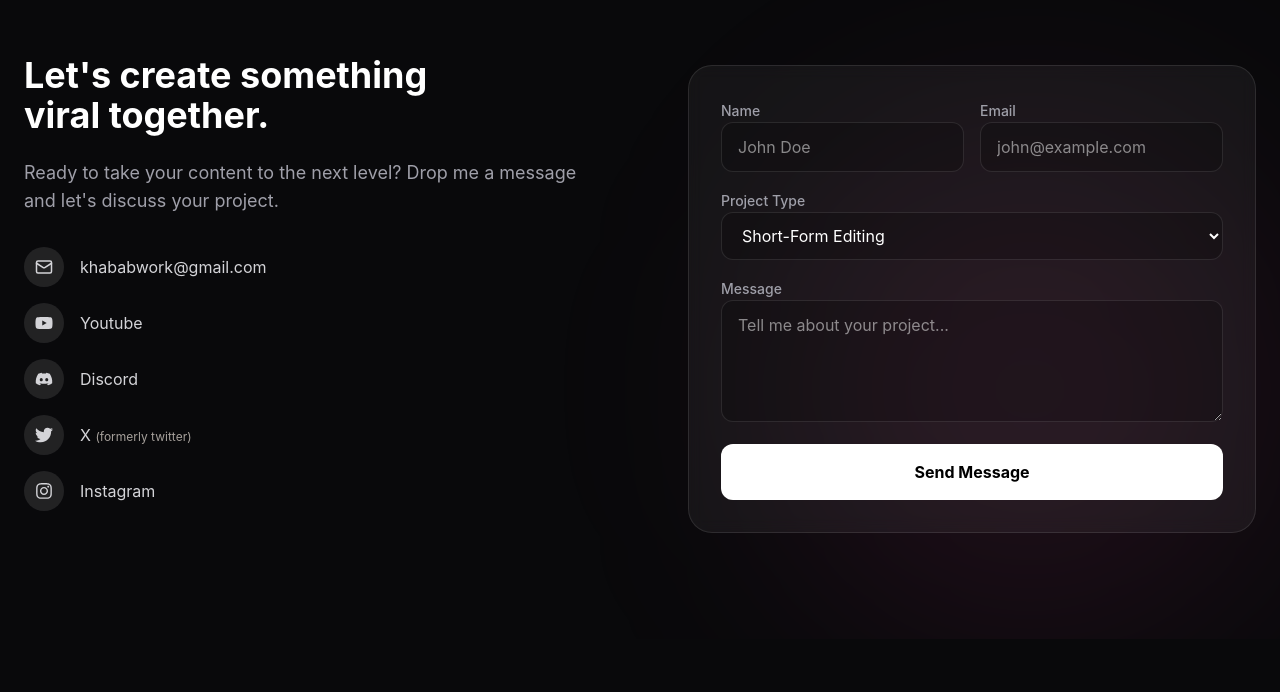
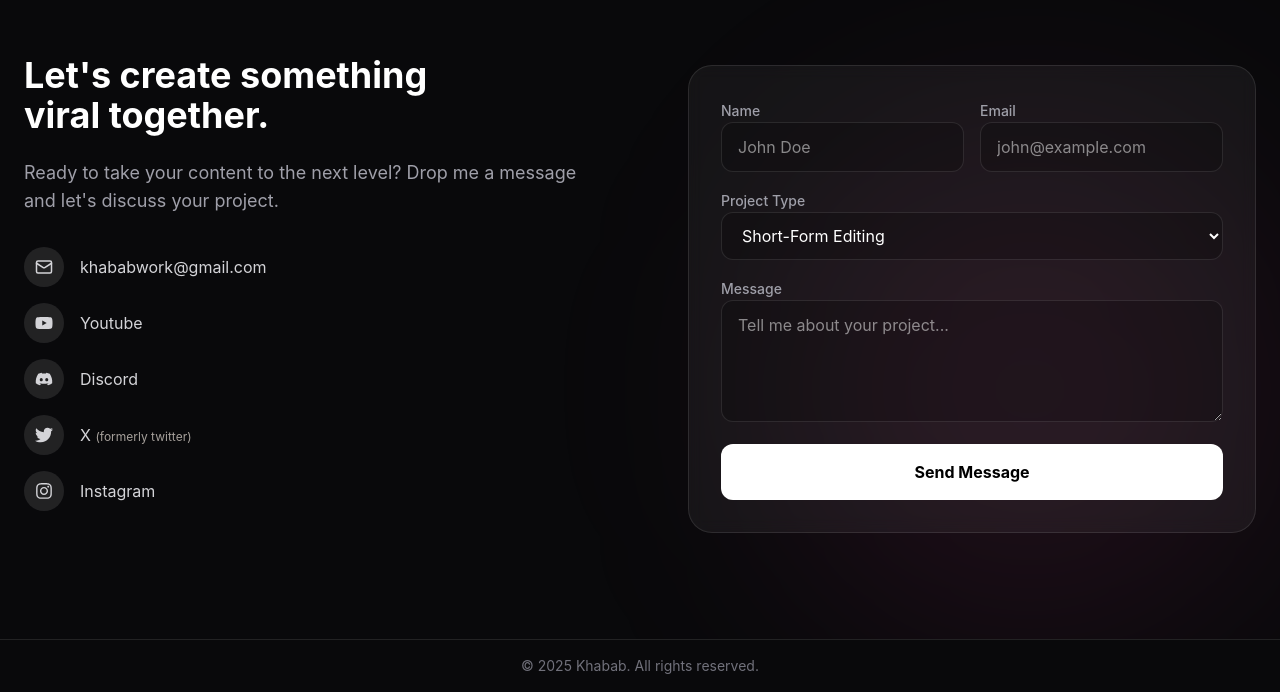
Before and after one commit to khababwork/portfolio, a React (Vite) app: page / in a window 1280 px wide. Shown: the part 2371-3063 px from the top of the page. Before the commit the page ends 3010 px from the top, so only its background shows below. Built offline with nearby package versions, Linux system fonts and the light colour scheme.

Commit message:
feat(Footer): Add Footer component and integrate it into the main App layout

```diff
--- a/src/App.jsx
+++ b/src/App.jsx
@@ -3,6 +3,7 @@ import Hero from "./components/Hero";
 import Work from "./components/Work";
 import Skills from "./components/Skills";
 import Contact from "./components/Contact";
+import Footer from "./components/Footer";
 
 function App() {
   return (
@@ -14,6 +15,7 @@ function App() {
         <Skills />
         <Contact />
       </main>
+      <Footer />
     </div>
   );
 }
--- /dev/null
+++ b/src/components/Footer.jsx
@@ -0,0 +1,10 @@
+const Footer = () => (
+  <footer className="border-t border-white/10 bg-zinc-950 py-4">
+    <div className="container mx-auto px-6 text-center">
+      <p className="text-zinc-500 text-sm">
+        © 2025 Khabab. All rights reserved.
+      </p>
+    </div>
+  </footer>
+);
+export default Footer;
```
